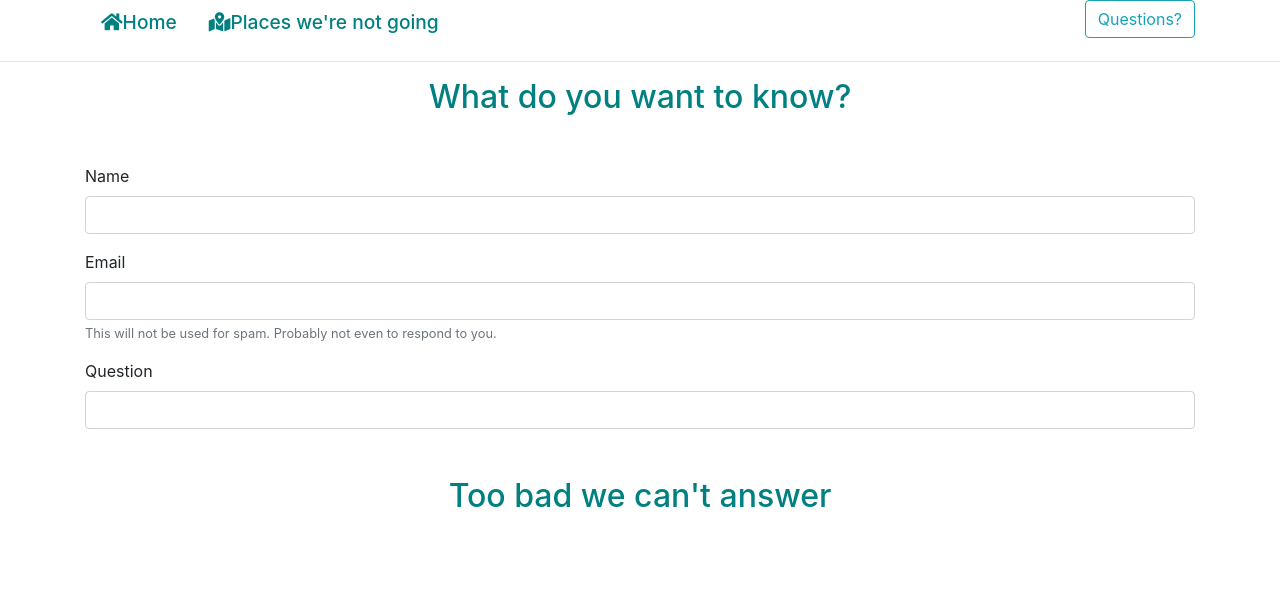
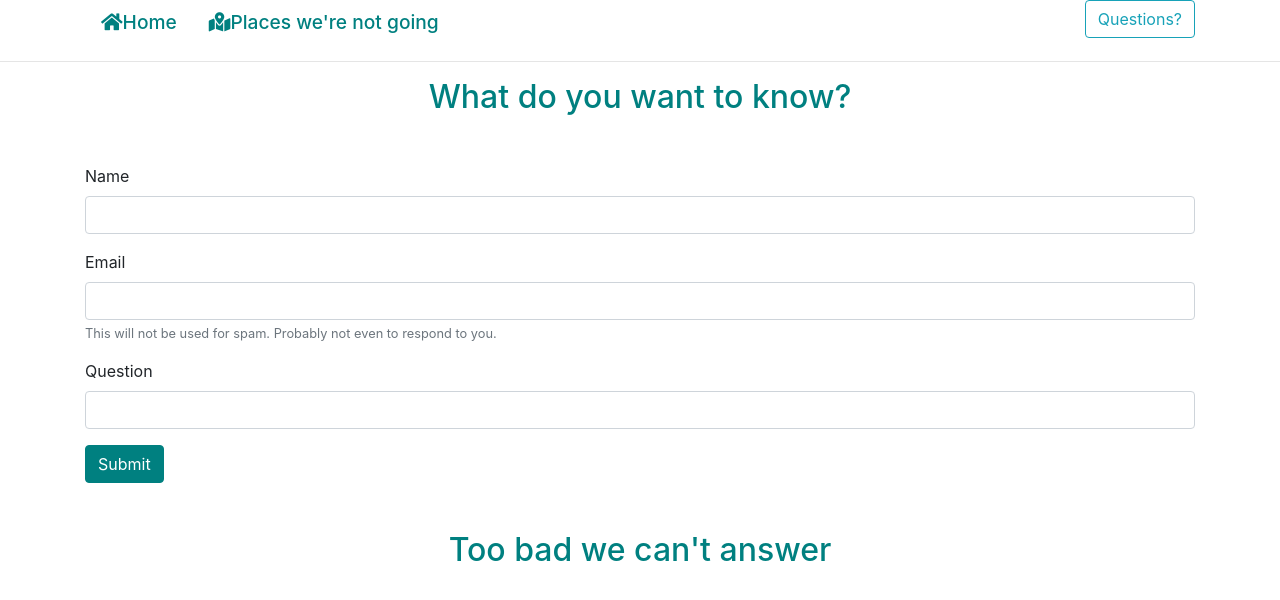
Before and after one commit to lido93/lido93.github.io, a plain HTML site: page contact.html in a window 1280 px wide. Drawn offline with nearby package versions, Linux system fonts and the light colour scheme.

Commit message:
Connected Form

```diff
--- a/contact.html
+++ b/contact.html
@@ -40,7 +40,7 @@
           </div>
 
           <div class="container my-5">
-            <form action="#" method="post">
+            <form action="https://formspree.io/myyerlqo" method="post">
               <div class="form-group">
                 <label for="name"> Name</label>
                 <input type="text" class="form-control" id="name" name="name">
@@ -54,7 +54,7 @@
                 <label for="question">Question</label>
                 <input type="text" class="form-control" id="question" name="question">
               </div>
-
+              <button type="submit" class="btn btn-primary">Submit</button>
             </form>
           </div>
 
--- a/stylesp1.css
+++ b/stylesp1.css
@@ -35,3 +35,8 @@ li{
     font-weight: 500;
     text-align: left;
 }
+.btn-primary {
+    color:white;
+    background-color: teal;
+    border-color: teal;
+}
```
